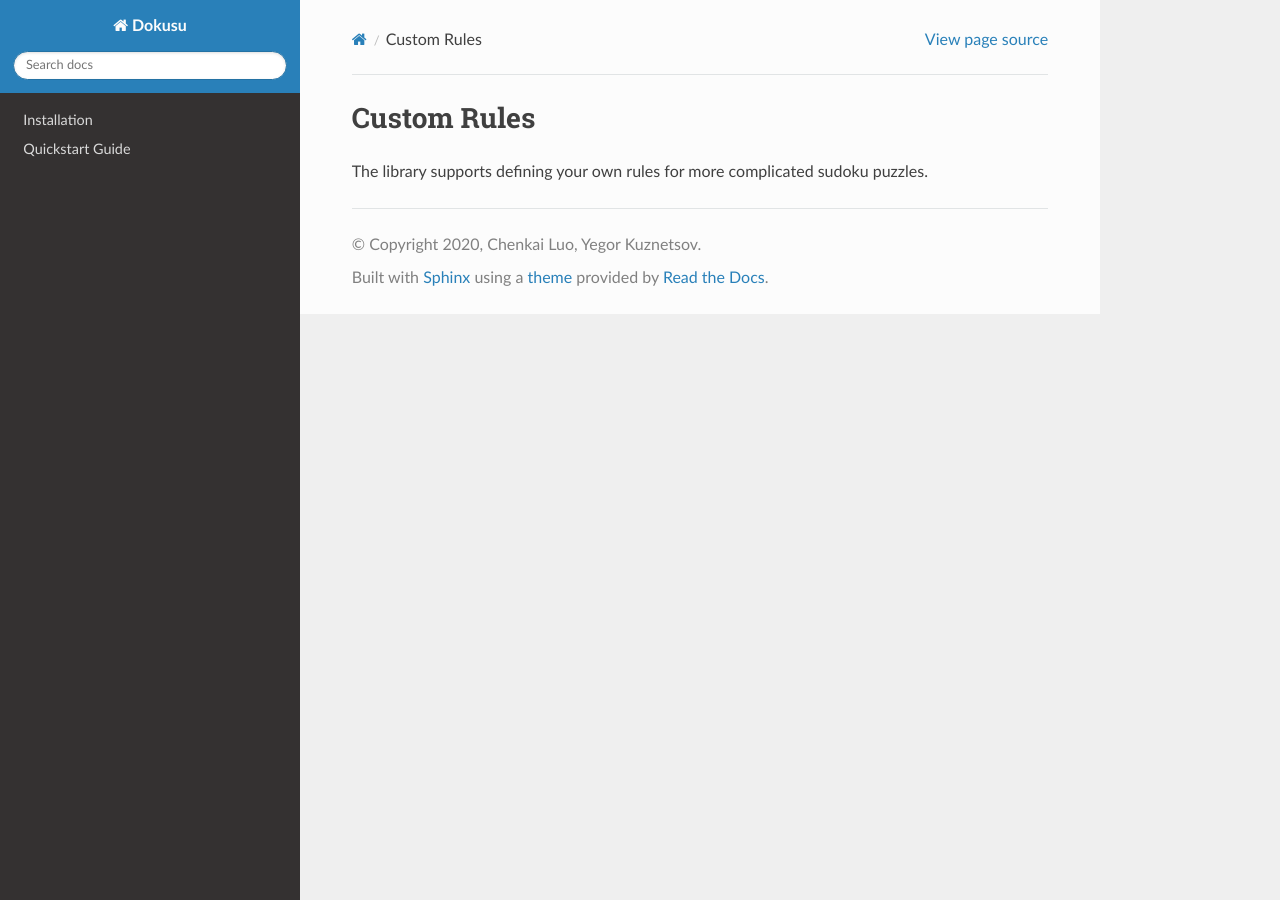
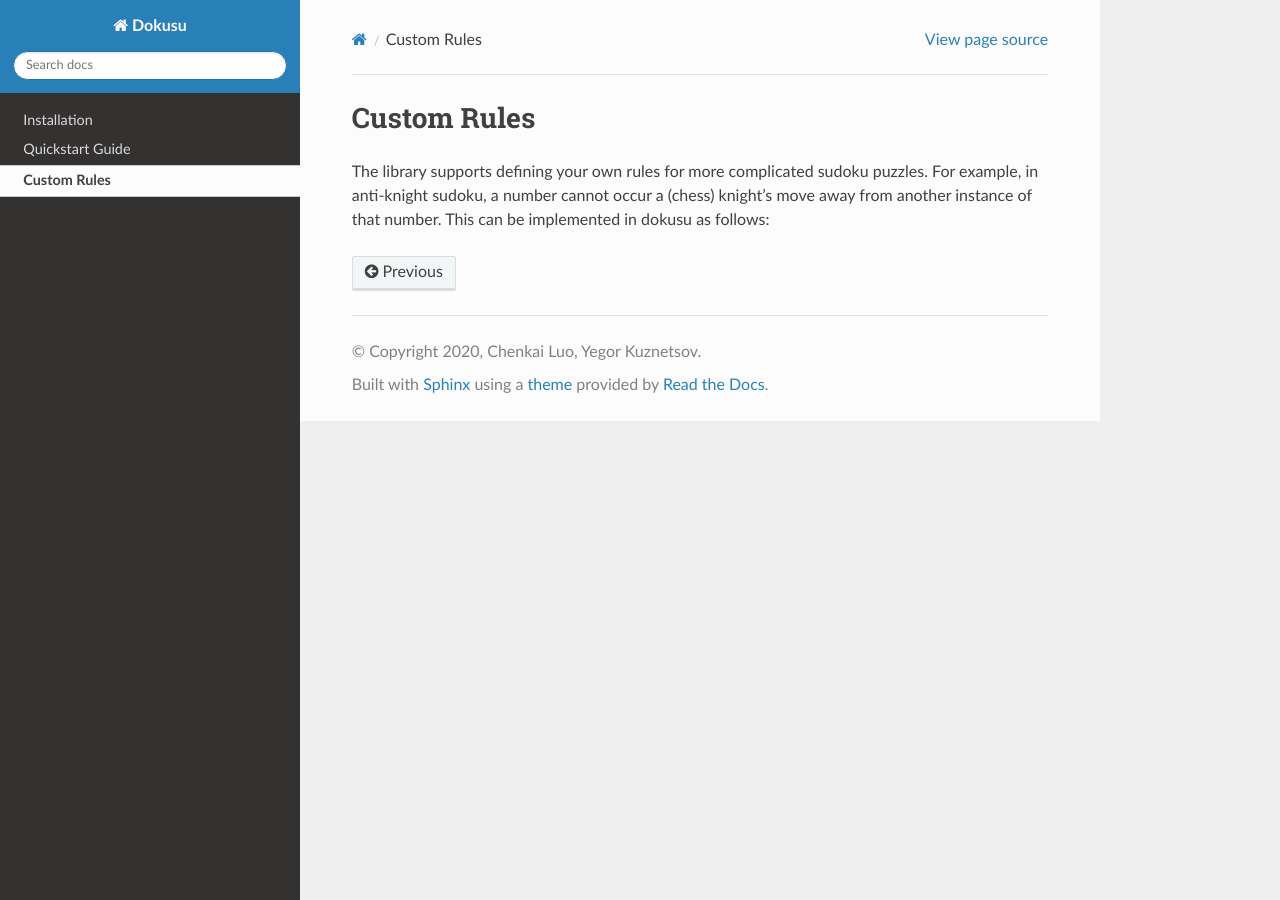
Before and after one commit to Chenkail/Dokusu, a Sphinx documentation site: the page built from docs/source/custom-rules.rst, in a window 1280 px wide. Built offline with Sphinx 7.4.7 and the Read the Docs theme 2.0.0, drawn with Linux system fonts in a browser that asks for light colours.

Commit message:
Update docs

```diff
--- a/docs/source/custom-rules.rst
+++ b/docs/source/custom-rules.rst
@@ -2,4 +2,4 @@
 Custom Rules
 ************
 
-The library supports defining your own rules for more complicated sudoku puzzles.
+The library supports defining your own rules for more complicated sudoku puzzles. For example, in anti-knight sudoku, a number cannot occur a (chess) knight's move away from another instance of that number. This can be implemented in dokusu as follows:
--- a/docs/source/index.rst
+++ b/docs/source/index.rst
@@ -7,3 +7,4 @@ Dokusu documentation
 
    installation
    quickstart
+   custom-rules
```
Also changed, not shown: 143/DESIGN.md (+2 -0 lines).
